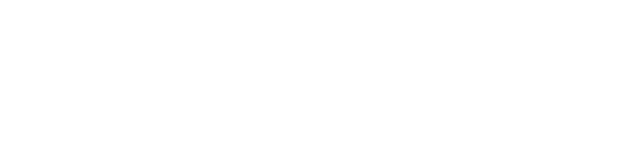
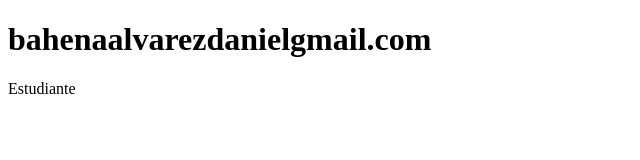
Before and after one commit to danielbahenaa/curso.-Alura, a plain HTML site: page contacto.html in a window 1280 px wide. Shown: the whole page, without its empty margins (0-640 px from the left). Drawn offline with Linux system fonts and the light colour scheme.

Commit message:
actuliza el conctaco

```diff
--- a/contacto.html
+++ b/contacto.html
@@ -6,6 +6,8 @@
     <title>Contacto</title>
 </head>
 <body>
+    <h1>bahenaalvarezdanielgmail.com</h1>
+    <p> Estudiante</p>
 
 </body>
 </html>
```
